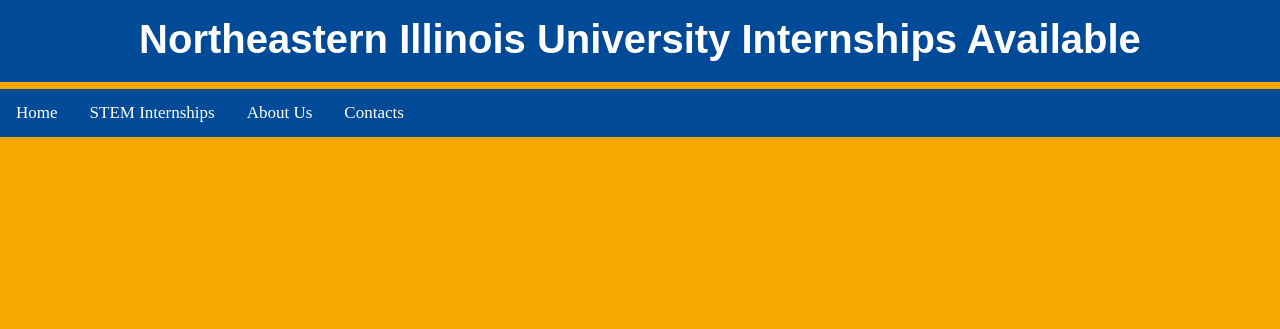
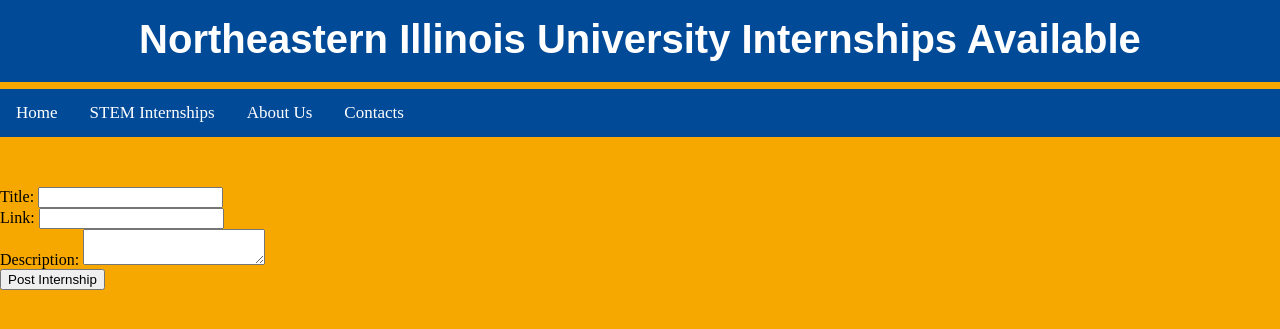
Before and after one commit to sergiolr2201/First-Repo, a Python web app: template Template/FCD_Internships.html in a window 1280 px wide. Shown: the top 329 px of the page. Run offline with Jinja, Linux system fonts and the light colour scheme; the template is opened without the code that fills it, so the values that code supplies are empty.

Commit message:
Added form input

```diff
--- a/Template/FCD_Internships.html
+++ b/Template/FCD_Internships.html
@@ -19,6 +19,24 @@
   <a href="/contact">Contacts</a>
 </div>
 
+        <form action="/internships" method="POST">
+  <div>
+    <label for="Title">Title:</label>
+    <input type="text" id="Title" name="Title">
+  </div>
+  <div>
+    <label for="Link">Link:</label>
+    <input type="url" id="Link" name="Link">
+  </div>
+  <div>
+    <label for="Description">Description:</label>
+    <textarea id="Description" name="Description"></textarea>
+  </div>
+            <div class="button">
+  <button type="submit">Post Internship</button>
+            </div>
+</form>
+
          {% for internship in ships %}
          <p><strong><a href="{{internship.Link}}" target="_blank"> {{internship.Title}} </a></strong><br />
             {{internship.Description}}
--- a/main.py
+++ b/main.py
@@ -54,7 +54,7 @@ class Internships(ndb.Model):
     Link = ndb.StringProperty(required=True)
 
 def get_all_internships():
-    intern = Internships.query().fetch()
+    intern = Internships.query().order(Internships.Title).fetch()
     print "intern"
     return intern
 
```
